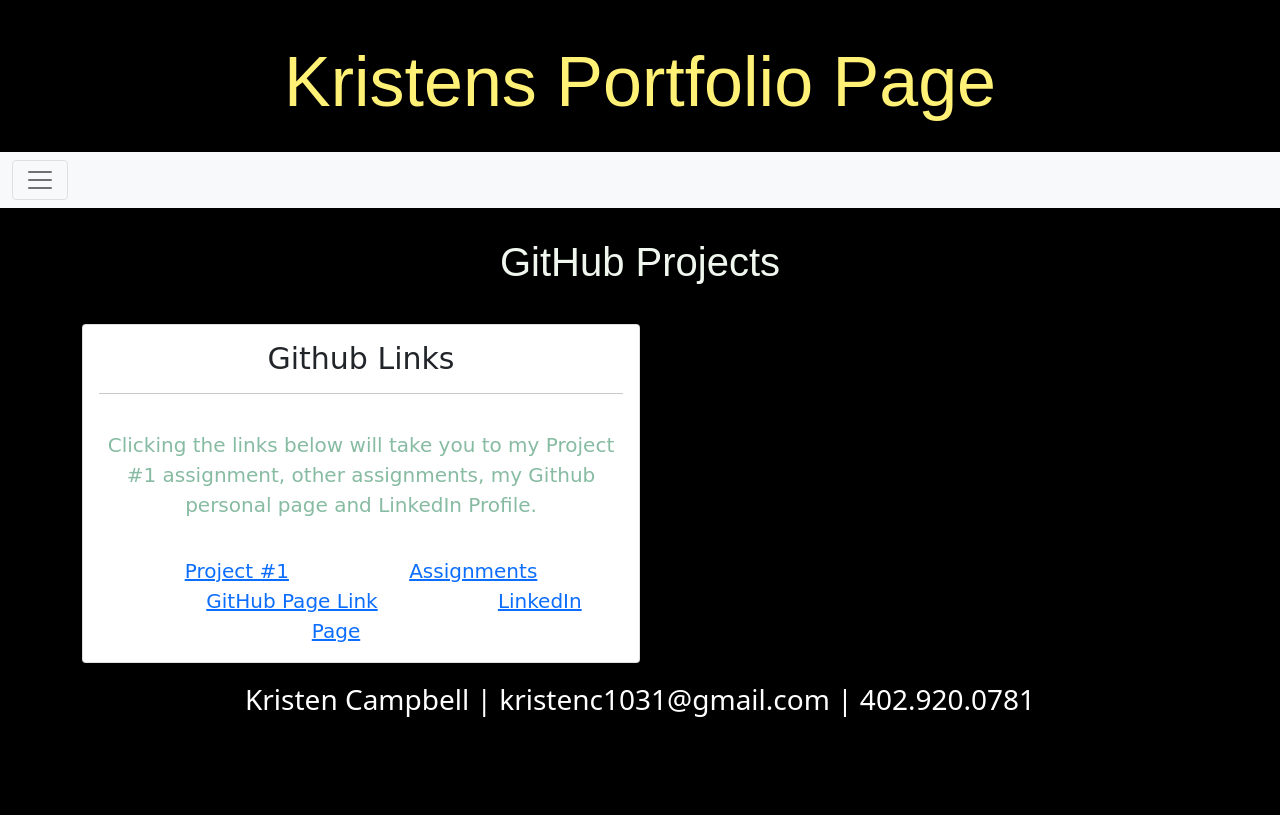
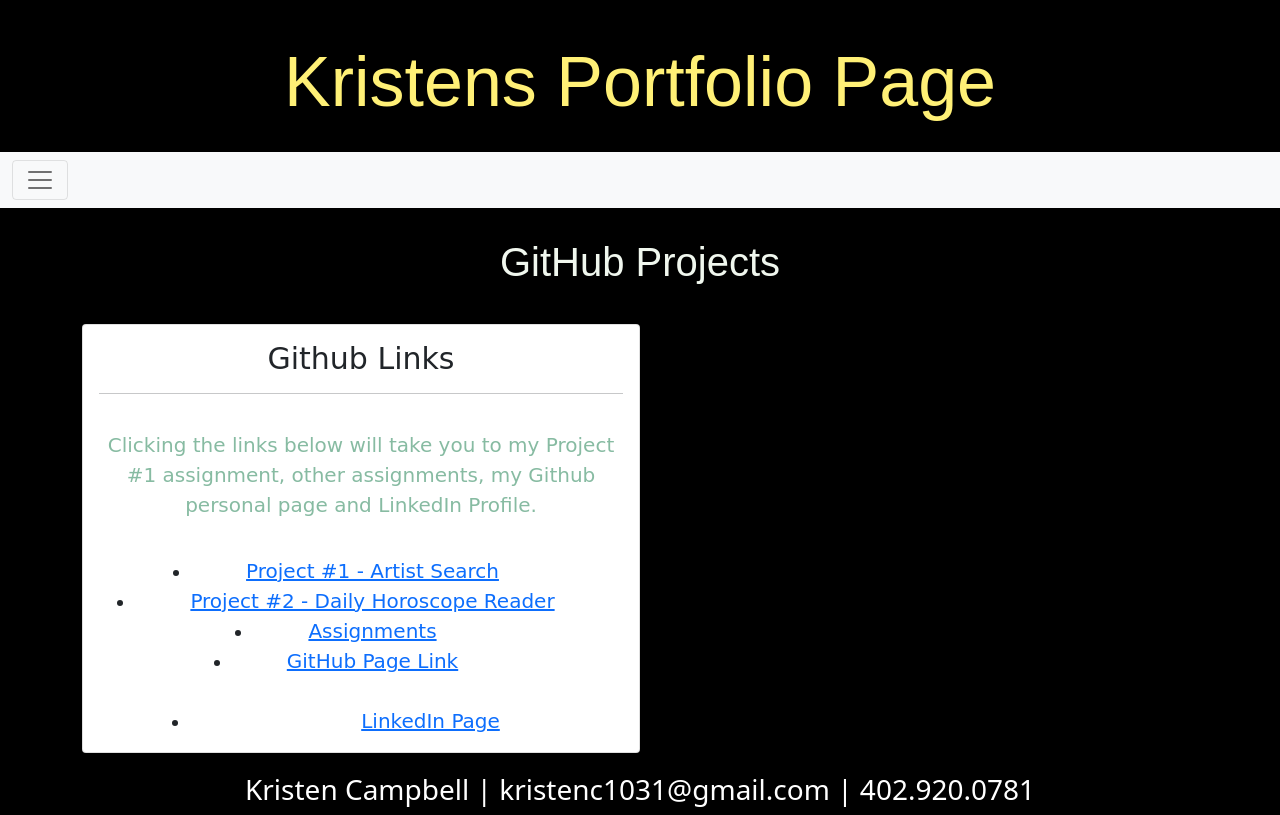
Before and after one commit to kristenc1031/Bootstraps-portfolio, a plain HTML site: page portfolio.html in a window 1280 px wide. Drawn offline with nearby package versions, Linux system fonts and the light colour scheme.

Commit message:
updated project links

```diff
--- a/portfolio.html
+++ b/portfolio.html
@@ -39,10 +39,12 @@
                     <hr>
 
                     <p class="card-text">Clicking the links below will take you to my Project #1 assignment, other assignments, my Github personal page and LinkedIn Profile.</p>
-                    <a href="https://github.com/Jdouville8/DUFullStack-Project1" target="_blank" class="card-link">Project #1</a>
-                    <a href="#" class="card-link">Assignments</a>
-                    <a href="https://github.com/kristenc1031" target="_blank" class="card-link">GitHub Page Link</a>
-                    <a href="https://www.linkedin.com/in/kristen-campbell-7212b0196/" target="_blank" class="card-link">LinkedIn Page</a>
+
+                    <li><a href="https://github.com/Jdouville8/DUFullStack-Project1" target="_blank" class="card-link">Project #1 - Artist Search</a></li>
+                    <li><a href="https://damp-mountain-65863.herokuapp.com/login" target="_blank" class="card-link">Project #2 - Daily Horoscope Reader</a></li>
+                    <li><a href="#" class="card-link">Assignments</a></li>
+                    <li><a href="https://github.com/kristenc1031" target="_blank" class="card-link">GitHub Page Link</li>
+                    <li><a href="https://www.linkedin.com/in/kristen-campbell-7212b0196/" target="_blank" class="card-link">LinkedIn Page</a></li>
                   </div>
                 </div>
               </div>
```
Also changed, not shown: 2 other files.
